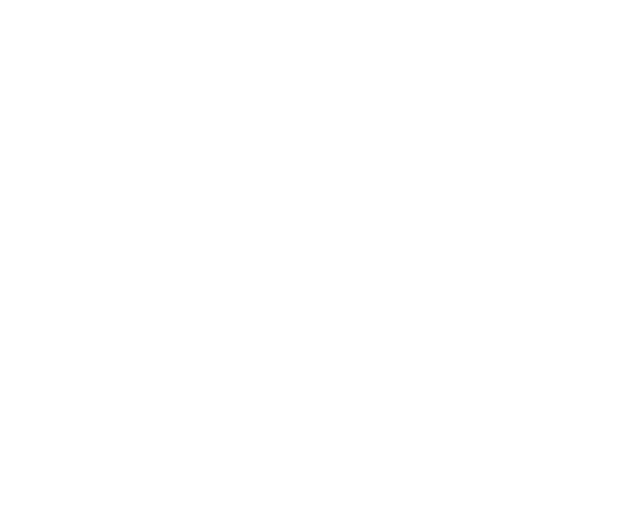
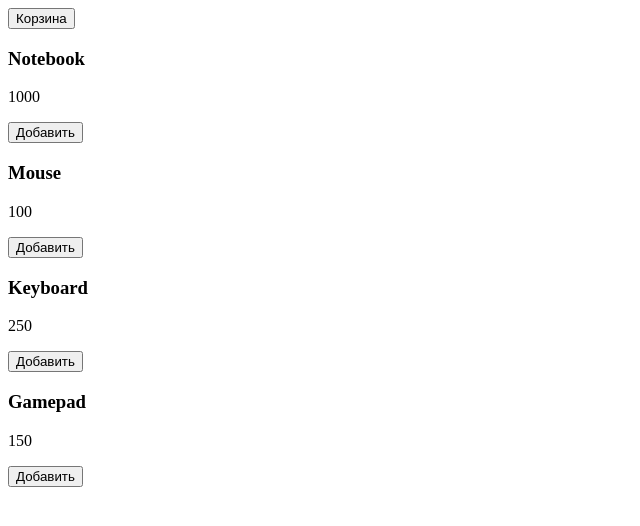
Before and after one commit to vitalychepurnykh/advanced-Javascript, a plain HTML site: page index.html in a window 1280 px wide. Shown: the whole page, without its empty margins (0-640 px from the left). Drawn offline with Linux system fonts and the light colour scheme.

Commit message:
added style.css

```diff
--- a/index.html
+++ b/index.html
@@ -1,13 +1,19 @@
 <!DOCTYPE html>
 <html lang="en">
+
 <head>
     <meta charset="UTF-8">
-    <meta http-equiv="X-UA-Compatible" content="IE=edge">
-    <meta name="viewport" content="width=device-width, initial-scale=1.0">
-    <title>AdvancedJS</title>
+    <title>Интернет-магазин</title>
 </head>
+
 <body>
-    <!-- <script src="script.js"></script> -->
-    <script src="konspektLes1.js"></script>
+    <header>
+        <button class="btn-cart" type="button">Корзина</button>
+    </header>
+    <main>
+        <div class="products"></div>
+    </main>
+    <script src="script.js"></script>
 </body>
+
 </html>
--- a/konspektLes1.js
+++ /dev/null
@@ -1,212 +0,0 @@
-//es5
-
-// <!-- var name = 'vasya';
-// var age = 20;
-//у var область видимости глобальная, ее ограничивает либо фун-ция либо ничего -->
-
-// let name = 'Vasya';
-// const age = 20;
-// // age = []
-// console.log(age);
-
-
-//es6
-// let name = 'Vasya';
-// const age = 20;
-// const SOME_CONSTANT = 20;
-
-// // age = []
-// console.log(age);
-
-
-
-
-
-// //es5
-// function passTest(result) {
-//     // var firstName;
-//     // var yearOfBirth;
-
-//     // if (result) {
-//     //     firstName = 'Vasya';
-//     //     yearOfBirth = 1990;
-//     // }
-
-
-
-//     if (result) {
-//         var firstName = 'Vasya';
-//         var yearOfBirth = 1990;
-//     }
-//     console.log(firstName + "рожденный в " + yearOfBirth + " сдал тест!");
-// }
-
-// passTest(result:true);
-// //две аналогичные записи ф-ции, вар всплывает до самого верхнего уровня текущей видимости
-
-
-
-
-
-
-
-// //es6
-// function passTest(result) {
-
-//     if (result) {
-//         let firstName = 'Vasya';
-//         let yearOfBirth = 1990;
-//     }
-//     console.log(firstName + "рожденный в " + yearOfBirth + " сдал тест!");
-// }
-
-// passTest(result:true);
-// //здесь переменная неопределена(firstName is not defined), потому что let надо выносить выше,
-// //здесь каждый блок фигурных скобок свой scope(область видимости), чтобы let было определенно нужно их вынести на уровень выше в тот же скоуп где и консоль,
-// //там где сейчас let это локальный скоуп и консоль.лог их не видит. Пример =>
-
-// function passTest(result) {
-//     let firstName;
-//     let yearOfBirth;
-
-//     if (result) {
-//         firstName = 'Vasya';
-//         yearOfBirth = 1990;
-//     }
-//     console.log(firstName + "рожденный в " + yearOfBirth + " сдал тест!");
-// }
-
-// passTest(result: true);
-// // если false то будет undefined
-
-
-
-
-// console.log(a); //будет undefined
-
-// {
-//     var a = 1;
-// }
-
-// console.log(a); //все норм
-
-
-// console.log(a);
-
-// {
-//     let a = 1;
-// }
-
-// console.log(a); //переменная в области видимости не объявленна, консоль.лог должен быть внутри блока, у лэт блочная область видимости
-
-
-
-
-// //es5
-//     var i = 23;
-
-//     for (var i = 0; i < 5; i++){
-//         console.log(i);  //0,1,2,3,4 (повторно инициализируем переменную и обновляем i на 0//)
-//     }
-
-//     console.log(i);//5
-
-
-
-// //es6
-// let i = 23;
-
-// for (let i = 0; i < 5; i++) {
-//     console.log(i); // 0,1,2,3,4
-// }
-// console.log(i); //23
-
-
-
-// function a() {
-//     var b = 5;
-//     let c = 10;
-//     d = 20;
-// }
-
-// a();
-// console.log(b); // b is not defined (область видимости у вар огранич. функцией, чтобы увидеть нужно консоль написать в фун-ции)
-// console.log(c); // c is not defined (область видимости огранич блоком, так же нужно в фун-цию написать консоль)
-// console.log(d); // 20 ( но так лучше не делать, в строгом режиме так нельзя)
-
-
-
-//шаблонные строки
-
-//es5
-
-    // var firstName = "John";
-    // var lastName = "Smith";
-    // var yearOfBirth = 1990;
-
-    // function calcAge(year) {
-    //     return 2021 - year;
-    // }
-
-    // console.log(firstName + " " + lastName + " рожден в " + yearOfBirth + "." + " Ему сейчас " + calcAge(yearOfBirth));
-    // // так неудобно
-
-    //ПРИМЕР =>
-
-//     //es6
-// var firstName = "John";
-// var lastName = "Smith";
-// // var yearOfBirth = 1990;
-
-// // function calcAge(year) {
-// //     return 2021 - year;
-// // }
-
-// // alert(`${firstName} ${lastName} рожден в ${yearOfBirth}, Ему сейчас ${calcAge(yearOfBirth)}`);
-
-
-
-// const str = `${firstName} ${lastName}`;
-// console.log(str.startsWith('J'));   // этим методом можно проверить начало строки
-// console.log(str.endsWith('th'));    // проверка конца строки
-// console.log(str.includes(' n S'))    // проверка строки в любом месте
-// console.log(`${str} ` .repeat(count: 5));  //метод повторяет вывод строки определенное количество раз
-
-
-
-
-//Стрелочные функции  (Arrow Functions)
-
-// const calcAge = () => {  //вместо function () пишем () =>
-//     return 6;
-// }
-
-// console.log(calcAge());
-
-
-//объявление параметра ф-ции
-// const calcAge = (x) => {  //вместо function () пишем () =>
-//     return 6 - x;
-// }
-
-// console.log(calcAge(x: 3));   //3
-
-
-// //упрощение ф-ции
-// const calcAge = x => 6 - x;    //можно опустить круглые скобки (),
-//        // если ф-ция что-то возвращает(return) мы можем опустить фигурн.скобки {} и return
-
-// console.log(calcAge(x: 3));   //3
-
-
-
-// больше 1го параметра
-const calcAge = (x, y = 10) => {  //либо в параметре(x, y), а console.log(1, 10)
-    return 6 - x + y;
-
-}
-
-console.log(calcAge(1));   //если параметр передан в условии (y = 10), то в консоли можно его не писать
-
-
-//закончил на 1.43
--- a/script.js
+++ b/script.js
@@ -0,0 +1,24 @@
+const products = [
+    { id: 1, title: 'Notebook', price: 1000 },
+    { id: 2, title: 'Mouse', price: 100 },
+    { id: 3, title: 'Keyboard', price: 250 },
+    { id: 4, title: 'Gamepad', price: 150 },
+];
+
+const renderProduct = (title, price, img = '') => {
+    return `<div class="product-item">
+                <h3>${title}</h3>
+                <p>${price}</p>
+                <button class="by-btn">Добавить</button>
+              </div>`;
+};
+
+const renderCatalog = (list) => {
+    const productList = list.map(good => renderProduct(good.title, good.price));
+    console.log(productList);
+
+    document.querySelector('.products').innerHTML = productList.join(" "); //использовал метод join, и использовал символ
+    //"пробел" между элементами
+};
+
+renderCatalog(products);
```
Also changed, not shown: style.css (added).
